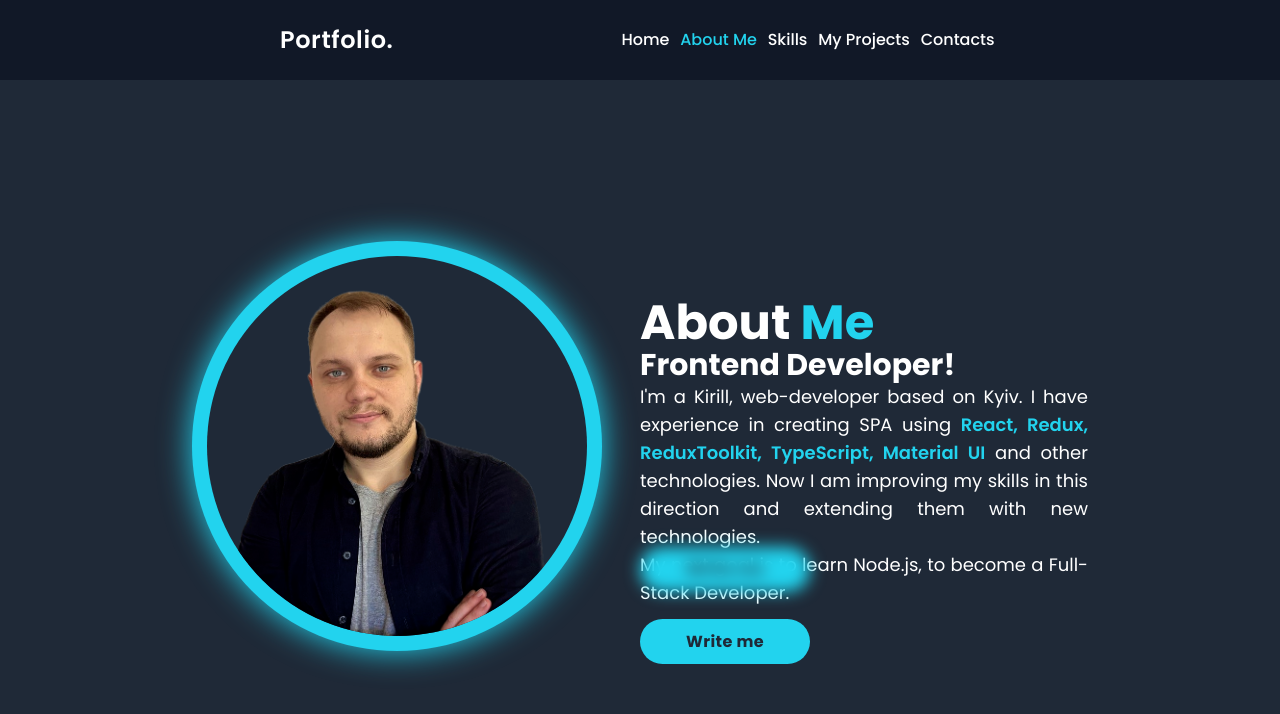
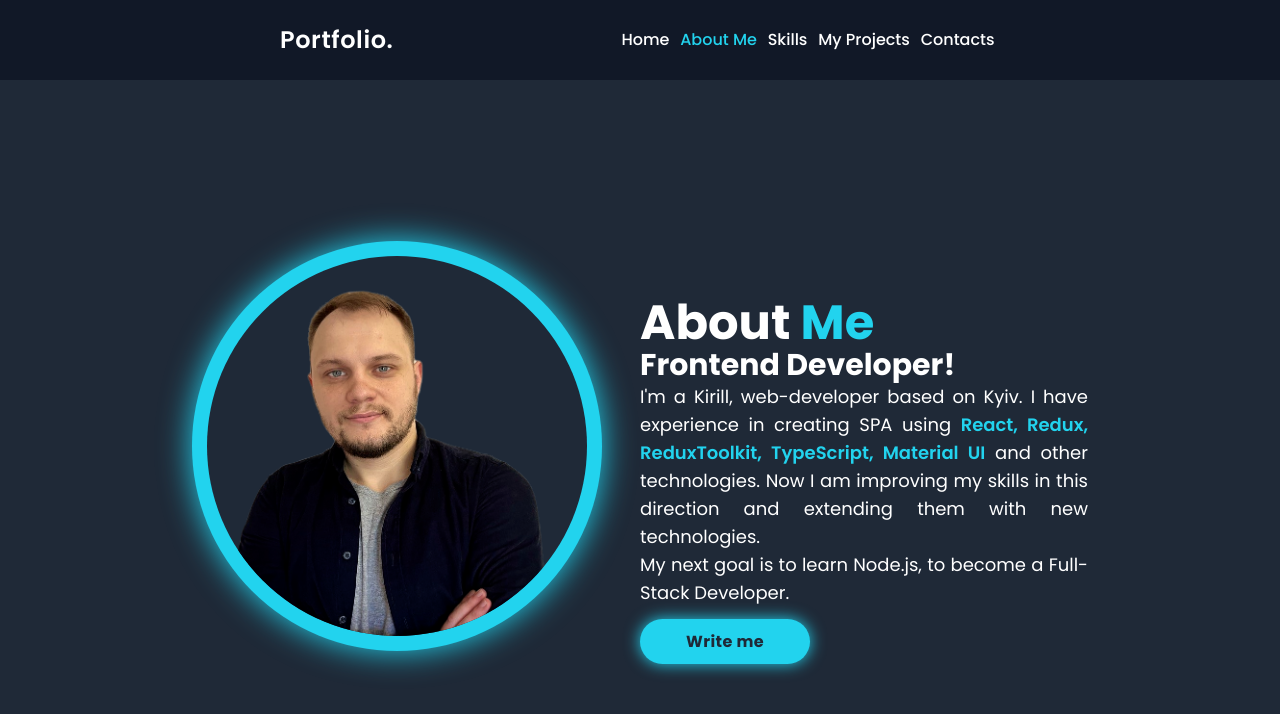
Before and after one commit to KirillMatviychuck/portfolio-v2, a React (Create React App) app: page /about in a window 1280 px wide. Shown: the top 714 px of the page. Built offline with nearby package versions, Linux system fonts and the light colour scheme.

Commit message:
added mediaQ to AboutMe page

```diff
--- a/src/pages/AboutMe/AboutMe.tsx
+++ b/src/pages/AboutMe/AboutMe.tsx
@@ -3,7 +3,7 @@ import { AboutMeDescription } from "./AboutMeDescription/AboutMeDescription"
 
 export const AboutMe = () => {
     return (
-        <div className="h-[91.4vh] w-[70%] bg-gray-800 flex justify-between items-center self-center">
+        <div className="h-[91.4vh] w-[70%] bg-gray-800 flex justify-between items-center self-center 2sm:flex-col 2sm:h-screen 2sm:justify-center">
             <Photo animation={false} />
             <AboutMeDescription />
         </div>
--- a/src/pages/AboutMe/AboutMeDescription/AboutMeDescription.tsx
+++ b/src/pages/AboutMe/AboutMeDescription/AboutMeDescription.tsx
@@ -5,10 +5,10 @@ const Fade = require('react-reveal/Fade')
 export const AboutMeDescription = () => {
     return (
         <Fade>
-            <div className="w-1/2 flex flex-col h-[40%] justify-between text-white relative">
-                <h1 className="text-5xl font-bold">About <span className="text-cyan-400">Me</span></h1>
-                <h2 className="text-3xl font-bold">Frontend Developer!</h2>
-                <p className="mb-3 text-lg text-justify">
+            <div className="w-1/2 flex flex-col h-[40%] justify-between text-white 2sm:w-[90%] 2sm:h-max 2sm:items-center 2sm:mt-12">
+                <h1 className="text-5xl font-bold 2sm:text-3xl 2sm:mb-2">About <span className="text-cyan-400">Me</span></h1>
+                <h2 className="text-3xl font-bold 2sm:text-xl 2sm:mb-2">Frontend Developer!</h2>
+                <p className="mb-3 text-lg text-justify 2sm:text-base">
                     I'm a Kirill, web-developer based on Kyiv. I have experience in creating SPA using
                     <label>&nbsp;<span className="text-cyan-400 font-semibold">
                         React, Redux, ReduxToolkit, TypeScript, Material UI
@@ -17,8 +17,10 @@ export const AboutMeDescription = () => {
                     this direction and extending them with new technologies.<br />
                     My next goal is to learn Node.js, to become a Full-Stack Developer.
                 </p>
-                <NavLink to="/contacts" className="flex justify-center items-center w-[170px] h-[45px] py-4 px-4 bg-cyan-400 rounded-full text-gray-800 font-bold tracking-wide hover:text-white relative z-10">Write me</NavLink>
-                <NavLink to="/contacts" className="flex justify-center items-center w-[170px] h-[45px] py-4 px-4 bg-cyan-400 rounded-full text-gray-800 font-bold tracking-wide hover:text-white absolute bottom-0 left-0 blur z-0">Write me</NavLink>
+                <div className="relative 2sm:mt-6">
+                    <NavLink to="/contacts" className="flex justify-center items-center w-[170px] h-[45px] py-4 px-4 bg-cyan-400 rounded-full text-gray-800 font-bold tracking-wide hover:text-white relative z-10">Write me</NavLink>
+                    <NavLink to="/contacts" className="flex justify-center items-center w-[170px] h-[45px] py-4 px-4 bg-cyan-400 rounded-full text-gray-800 font-bold tracking-wide hover:text-white absolute bottom-0 left-0 blur z-0">Write me</NavLink>
+                </div>
             </div>
         </Fade>
     )
```
